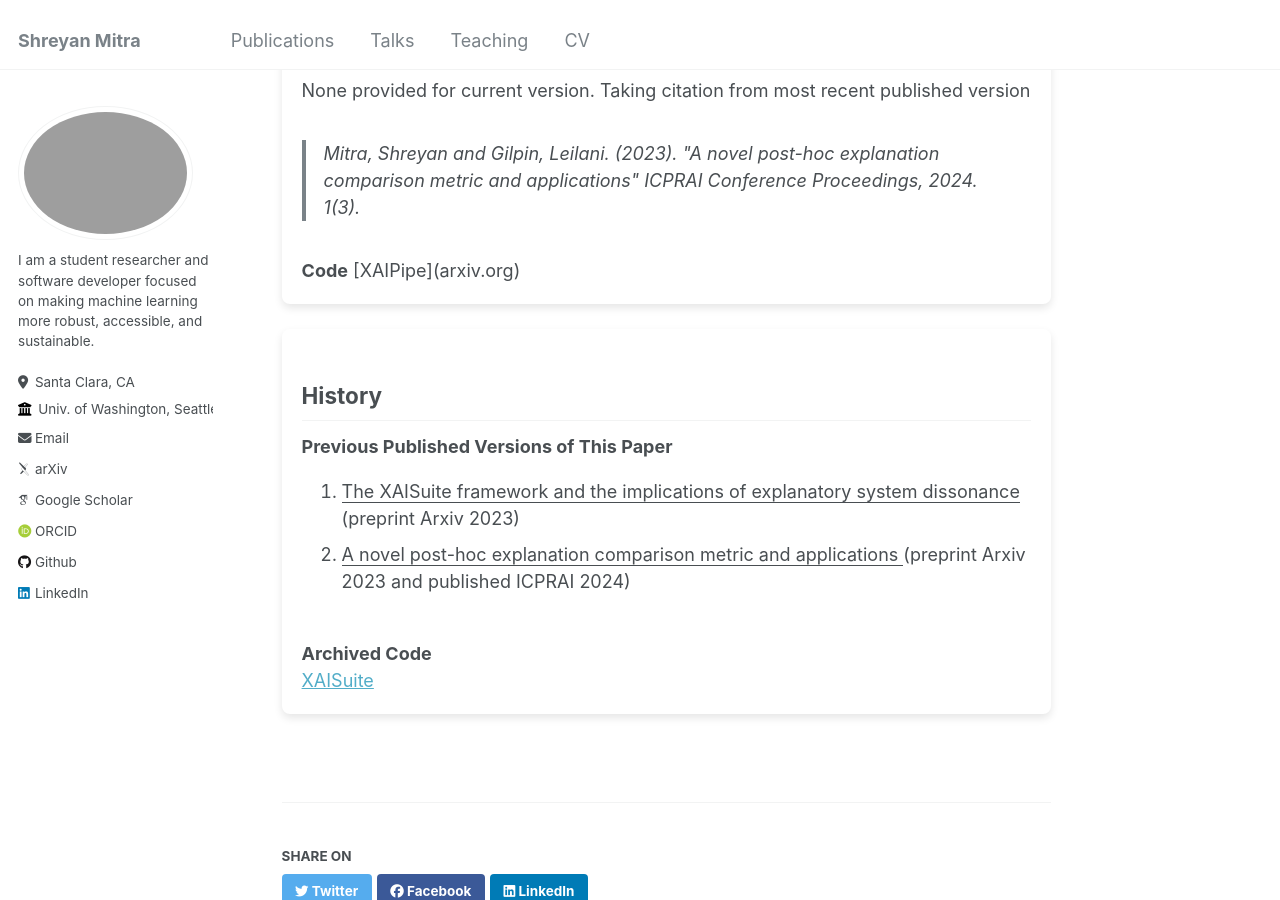
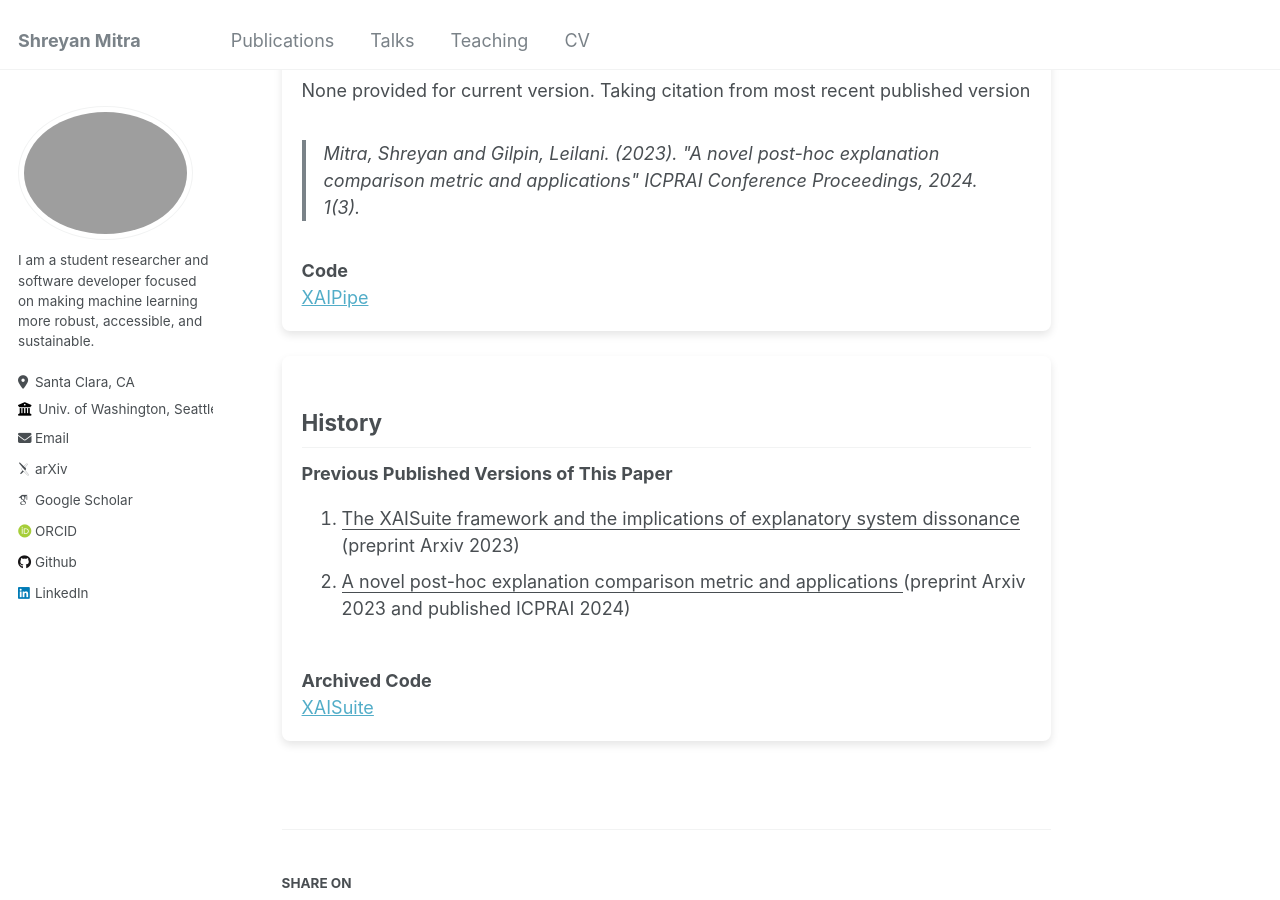
Before and after one commit to shreyanmitra/shreyanmitra.github.io, a Jekyll site: the page built from _publications/lets-agree-to-disagree.md, in a window 1280 px wide and 900 px high, scrolled down 1329 px. Built offline with Jekyll 4.4.1, drawn with Linux system fonts in a browser that asks for light colours; some web fonts are replaced; part of the change alters nothing that is shown.

Commit message:
Update lets-agree-to-disagree.md

```diff
--- a/_publications/lets-agree-to-disagree.md
+++ b/_publications/lets-agree-to-disagree.md
@@ -34,7 +34,8 @@ citation: 'Mitra,S and Gilpin, L. (2023). &quot;A novel post-hoc explanation com
 <br>None provided for current version. Taking citation from most recent published version
 <blockquote>Mitra, Shreyan and Gilpin, Leilani. (2023). &quot;A novel post-hoc explanation comparison metric and applications&quot; <i>ICPRAI Conference Proceedings, 2024</i>. 1(3). </blockquote>
 <b>Code</b>
-[XAIPipe](arxiv.org)
+<br>
+<a href="arxiv.org">XAIPipe</a>
 </div>
 <div style="background-color: white; box-shadow: 0 4px 8px rgba(0, 0, 0, 0.1); padding: 20px; padding-top: 8px; border-radius: 8px; min-width:600px;margin-bottom: 25px">
 <h2> History </h2>
```
